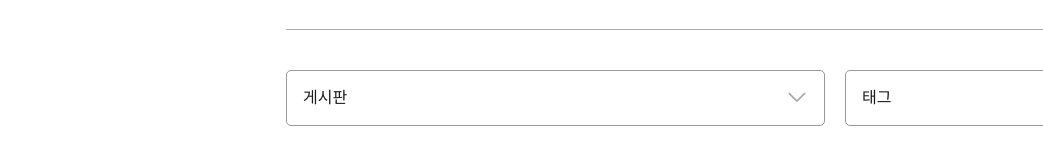
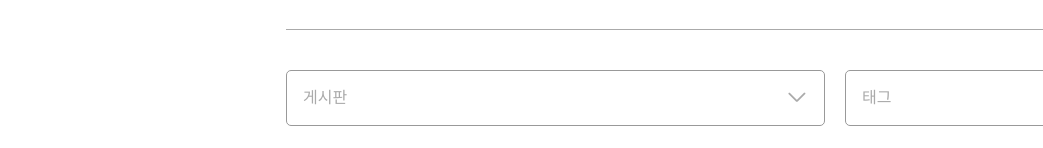
Before and after one commit to ceos15th-AllG/weato-client, a Next.js app: page /community/post/new in a window 1280 px wide. Shown: the part 314-462 px from the top of the page, without its empty margins (237-1280 px from the left). Built offline with nearby package versions, Linux system fonts and the light colour scheme; a web font is replaced by a local one.

Commit message:
:lipstick: style: 커뮤니티 새 글 쓰기 페이지
게시판 타입 및 태그 타입 미선택 시 메뉴 초기에 흐리게 보이도록 수정

```diff
--- a/src/components/community/Dropdown.jsx
+++ b/src/components/community/Dropdown.jsx
@@ -55,7 +55,7 @@ const Item = styled.div`
   border-radius: 5px;
 
   background-color: white;
-  color: ${text_black};
+  color: ${({ valid }) => (valid ? text_black : gray04)};
 `;
 
 const SubItem = styled.div`
@@ -116,7 +116,7 @@ function Dropdown({ item, options, setItem }) {
       }}
     >
       <ShowArea isOpen={isOpen}>
-        <Item>{item}</Item>
+        <Item valid={options.includes(item)}>{item}</Item>
         {isOpen &&
           options.map((option, index) => (
             <SubItem
```
